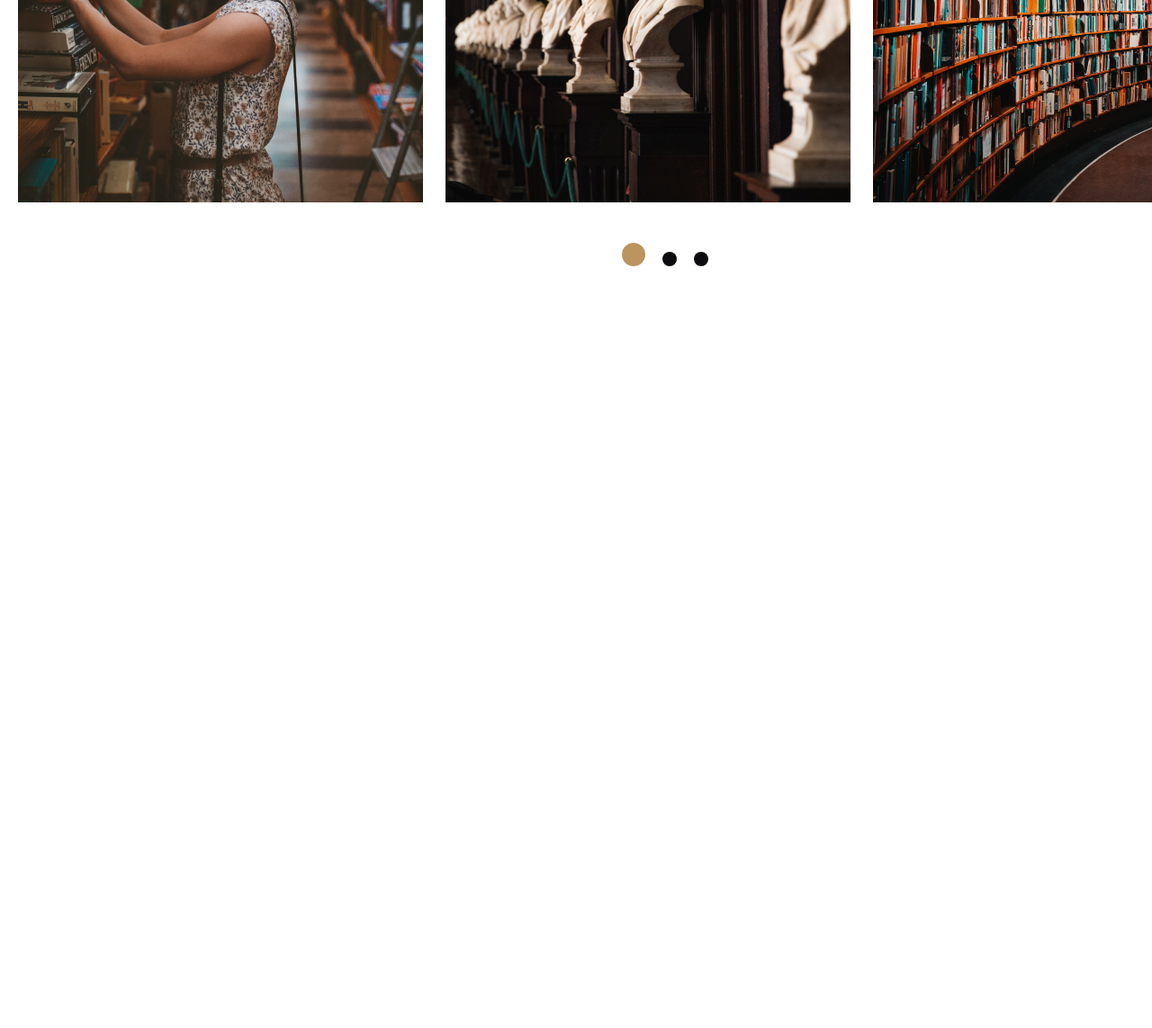
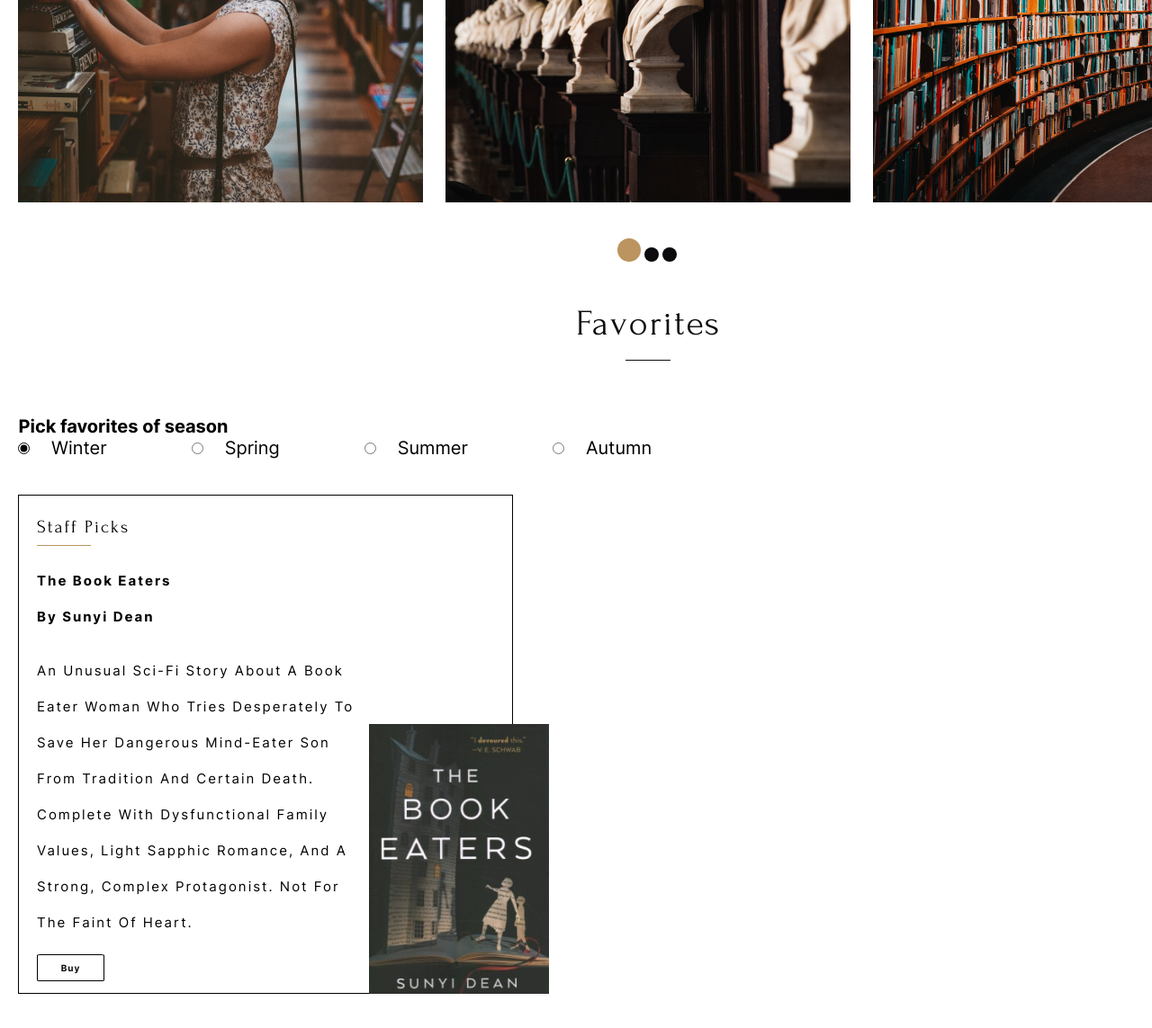
Before and after one commit to OlgaKashkur/Pre-School-RSScool-2023Q2, a plain HTML site: page library/index.html in a window 1280 px wide. Shown: the part 1206-2349 px from the top of the page at 90% size. Before the commit the page ends 1506 px from the top, so only its background shows below. Drawn offline with Linux system fonts and the light colour scheme.

Commit message:
feat: add section bay books

```diff
--- a/library/css/style.css
+++ b/library/css/style.css
@@ -113,7 +113,7 @@
 /*секция about размеры ее*/
 .about {
     width: 1440px;
-    height: 837px;
+    height: 1436px;
     background: #FFF;
 }
 /*создание градиента на картинки и вставка картинки*/
@@ -212,14 +212,188 @@
     border-radius: 50%;
     width: 16px;
     height: 16px;
-    margin-right: 10px;
     position: relative;
     background-color: #0C0C0E;
     margin-right: 10px;
+    margin-left: 0px;
     outline: none;
   }
   /*кнопки стилизация при переходе*/
-  input:checked {
+.shelder input:checked {
     border: 13px solid #BB945F;
-    margin-top: 5px;
 }
+.favorites_{
+    width: 1440px;
+    height: 1439px;
+    background: #FFF;
+}
+/*размещение текста Favorites*/
+.text_favorites h2 {
+    margin-top: 20px;
+    margin-left: 640px;
+}
+/*создание черты под текстом Favorites*/
+.text_favorites h2:after {
+    content: "";
+    display: block;
+    width: 50px;
+    height: 1px;
+    background: #0C0C0E;
+    margin-left: 55px;
+    margin-top: 20px;
+}
+.text_favorites {
+    color: #0C0C0E;
+    font-family: Forum;
+    font-size: 40px;
+    font-style: normal;
+    font-weight: 400;
+    line-height: 40px; /* 100% */
+    letter-spacing: 2px;
+    text-transform: capitalize;
+    }
+ /*создание блока с текстом Pick favorites of*/
+ .text_favorites_second {
+    margin-top: 61px;
+    margin-left: 20px;
+    width: 234px;
+    height: 24px;
+ }
+.text_favorites_second p {
+    color: #000;
+    text-align: center;
+    font-family: Inter;
+    font-size: 20px;
+    font-style: normal;
+    font-weight: 700;
+    line-height: normal;
+}
+/*создание  кнопок favorites*/
+.favorites_input:first-of-type {
+    display: flex;
+    align-items: flex-start;
+    margin-top: 40px;
+    margin-left: 20px;
+  }
+.favorites_input label {
+    margin-right: 90px;
+    line-height: 32px;
+    color: #000;
+    font-family: Inter;
+    font-size: 20px;
+    font-style: normal;
+    font-weight: 400;
+    line-height: normal;
+    padding-left: 20px;
+  }
+   input[type='radio'] {
+    accent-color: #000000;
+    margin: 0px;
+    cursor: pointer;
+}
+.favorites_input {
+    margin-left: 20px;
+}
+/*подсветка кнопок при наведении favorites*/
+.favorites_input input:hover {
+    outline: none;
+    box-shadow: 0 0 0 5px #f5ede9;
+    cursor: pointer;
+ }
+  .favorites_input label:hover {
+    outline: none;
+    box-shadow: 0 0 0 5px #f5ede9;
+    cursor: pointer;
+ }
+ /*карточки на покупки книг*/
+ .books_winter {
+    width: 550px;
+    height: 555px;
+    flex-shrink: 0;
+    margin-top: 40px;
+    margin-left: 20px;
+    border: 1px solid #000;
+ }
+ .staff {
+    color: #000;
+    font-family: Forum;
+    font-size: 20px;
+    font-style: normal;
+    font-weight: 400;
+    line-height: 40px; /* 200% */
+    letter-spacing: 2px;
+    text-transform: capitalize;
+    margin-top: 15px;
+    margin-left: 20px;
+    width: 102px;
+    height: 40px;
+    text-align: left;
+    white-space: nowrap;
+ }
+  /*черта для подчеркивания*/
+ .staff:after {
+    content: "";
+    display: block;
+    width: 60px;
+    height: 1px;
+    background: #BB945F;
+}
+.the_book {
+    margin-top: 20px;
+    margin-left: 20px;
+    color: #000;
+    font-family: Inter;
+    font-size: 15px;
+    font-style: normal;
+    font-weight: 700;
+    line-height: 40px;
+    letter-spacing: 2px;
+    text-transform: capitalize;
+    white-space: pre-line;
+}
+.text_buy {
+    color: #000;
+    font-family: Inter;
+    font-size: 15px;
+    font-style: normal;
+    font-weight: 400;
+    line-height: 40px; /* 266.667% */
+    letter-spacing: 2px;
+    text-transform: capitalize;
+    margin-top: 20px;
+    margin-left: 20px;
+    width: 355px;
+}
+.buy_botton {
+    margin-left: 20px;
+    margin-top: 15px;
+}
+.button_buy {
+    width: 75px;
+    height: 30px;
+    color: #0C0C0E;
+    color: #0C0C0E;
+    text-align: center;
+    font-family: Inter;
+    font-size: 10px;
+    font-style: normal;
+    font-weight: 700;
+    line-height: normal;
+    letter-spacing: 1px;
+    border: 1px solid #000;
+    background: #FFF;
+    border-radius: 5%;
+    cursor: pointer;
+}
+.button_buy:hover {
+    background-color: #BB945F;
+    transition: background-color .6s linear;
+}
+.book_img {
+   padding-top: 295px;
+   margin-left: -160px;
+}
+.books {
+    display: flex;
+    flex-wrap:nowrap;
+}
--- a/library/index.html
+++ b/library/index.html
@@ -1,5 +1,6 @@
 <!DOCTYPE html>
 <html lang="en">
+
 <head>
     <meta charset="UTF-8">
     <meta name="viewport" content="width=device-width, initial-scale=1.0">
@@ -7,6 +8,7 @@
     <link rel="stylesheet" href="./css/reset.css">
     <link rel="stylesheet" href="./css/style.css">
 </head>
+
 <body>
 
     <header class="header">
@@ -42,7 +44,8 @@
                     <h2>About</h2>
                 </div>
                 <div class="about_cards_text">
-                        <h2>The Brooklyn Library is a free workspace, a large number of books and a cozy coffee shop inside </h2>
+                    <h2>The Brooklyn Library is a free workspace, a large number of books and a cozy coffee shop inside
+                    </h2>
                 </div>
                 <div class="container_cards_about">
                     <img src="../library/img/slider1/image 1.jpg" alt="image 1">
@@ -60,7 +63,41 @@
                     <label for="slide3"></label>
                 </div>
             </section>
-                <section id="favorites">
+            <section class="favorites_">
+                <div class="text_favorites" id="favorites">
+                    <h2>Favorites</h2>
+                </div>
+                <div class="text_favorites_second">
+                    <p>Pick favorites of season</p>
+                </div>
+                <div class="favorites_input">
+                    <input type="radio" name="favor" id="Winter" value="Winter" checked>
+                    <label for="Winter">Winter</label>
+                    <input type="radio" name="favor" id="Spring" value="Spring">
+                    <label for="Spring">Spring</label>
+                    <input type="radio" name="favor" id="Summer" value="Summer">
+                    <label for="Summer">Summer</label>
+                    <input type="radio" name="favor" id="Autumn" value="Autumn">
+                    <label for="Autumn">Autumn</label>
+                </div>
+                <div class="books_buy">
+                    <div class="books">
+                        <div class="books_winter">
+                            <p class="staff">Staff Picks</p>
+                            <p class="the_book">The Book Eaters
+                                By Sunyi Dean</p>
+                            <p class="text_buy">An unusual sci-fi story about a book eater woman who tries desperately to save her dangerous mind-eater son from tradition and certain death. Complete with dysfunctional family values, light Sapphic romance, and a strong, complex protagonist. Not for the faint of heart.</p>
+                            <div class="buy_botton">
+                                <button class="button_buy">Buy</button>
+                            </div>
+                        </div>
+                        <div class="book_img"><img src="./img/book1.jpg" alt="The Book Eaters By Sunyi Dean">
+                        </div>
+                    </div>
+                </div>
+
+
+
 
             </section>
             <section id="coffeeshop">
@@ -79,4 +116,5 @@
     </footer>
 
 </body>
+
 </html>
```
Also changed, not shown: library/img/book1.jpg (added). Lines whose indentation alone changed are shown as unchanged.
